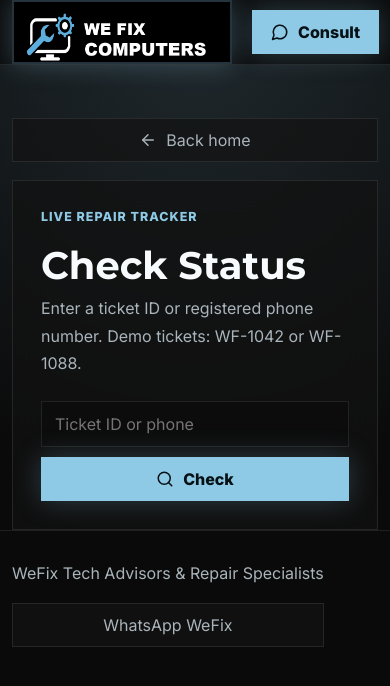
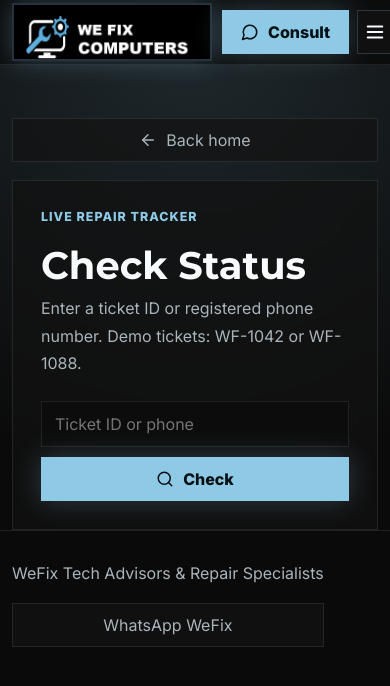
Before and after one commit to Sanjay6113/WEFIX, a Next.js app: page /check-status in a window 390 px wide. Shown: the top 686 px of the page. Built offline with nearby package versions, Linux system fonts and the light colour scheme.

Commit message:
Add mobile navigation menu

```diff
--- a/app/globals.css
+++ b/app/globals.css
@@ -134,6 +134,21 @@ select {
   display: flex;
   align-items: center;
   gap: 10px;
+}
+
+.mobile-menu-toggle {
+  display: none;
+  width: 44px;
+  height: 44px;
+  place-items: center;
+  border: 1px solid var(--line);
+  background: rgba(18, 18, 18, 0.88);
+  color: var(--text);
+  cursor: pointer;
+}
+
+.mobile-menu {
+  display: none;
 }
 
 .button {
@@ -951,6 +966,35 @@ h1 {
     display: none;
   }
 
+  .mobile-menu-toggle {
+    display: grid;
+  }
+
+  .mobile-menu {
+    position: absolute;
+    top: calc(100% + 1px);
+    right: 16px;
+    z-index: 40;
+    display: grid;
+    min-width: 230px;
+    overflow: hidden;
+    border: 1px solid var(--line);
+    background: rgba(10, 10, 10, 0.96);
+    box-shadow: 0 24px 60px rgba(0, 0, 0, 0.55), 0 0 28px rgba(142, 202, 230, 0.12);
+    backdrop-filter: blur(18px);
+  }
+
+  .mobile-menu a {
+    border-bottom: 1px solid var(--line-soft);
+    padding: 16px 18px;
+    color: var(--text);
+    font-weight: 800;
+  }
+
+  .mobile-menu a:last-child {
+    border-bottom: 0;
+  }
+
   .trust-bar,
   .glass-grid,
   .gallery-grid,
@@ -996,10 +1040,25 @@ h1 {
 
   .nav-inner {
     min-height: 64px;
+    gap: 10px;
+  }
+
+  .brand-logo-full {
+    width: 200px;
+    height: 58px;
+  }
+
+  .nav-actions {
+    gap: 8px;
   }
 
   .nav-actions .button-secondary {
     display: none;
+  }
+
+  .nav-actions .button-primary {
+    min-height: 44px;
+    padding: 0 14px;
   }
 
   .hero {
--- a/components/site-nav.tsx
+++ b/components/site-nav.tsx
@@ -1,9 +1,22 @@
+"use client";
+
 import Link from "next/link";
 import Image from "next/image";
-import { CalendarCheck, MessageCircle } from "lucide-react";
+import { CalendarCheck, Menu, MessageCircle, X } from "lucide-react";
+import { useState } from "react";
 import { whatsappLink } from "@/lib/whatsapp";
 
+const navItems = [
+  { href: "/#build", label: "PC Builds" },
+  { href: "/#repair", label: "Repair Hub" },
+  { href: "/gallery", label: "Gallery" },
+  { href: "/check-status", label: "Repair Tracker" },
+  { href: "/#pricing", label: "Pricing" }
+];
+
 export function SiteNav() {
+  const [isMenuOpen, setIsMenuOpen] = useState(false);
+
   return (
     <header className="nav">
       <div className="container nav-inner">
@@ -13,11 +26,11 @@ export function SiteNav() {
           </span>
         </Link>
         <nav className="nav-links" aria-label="Main navigation">
-          <a href="/#build">PC Builds</a>
-          <a href="/#repair">Repair Hub</a>
-          <Link href="/gallery">Gallery</Link>
-          <Link href="/check-status">Repair Tracker</Link>
-          <a href="/#pricing">Pricing</a>
+          {navItems.map((item) => (
+            <Link href={item.href} key={item.label}>
+              {item.label}
+            </Link>
+          ))}
         </nav>
         <div className="nav-actions">
           <Link className="button button-secondary" href="/check-status">
@@ -33,8 +46,26 @@ export function SiteNav() {
             <MessageCircle size={18} />
             Consult
           </a>
+          <button
+            className="mobile-menu-toggle"
+            type="button"
+            aria-label={isMenuOpen ? "Close menu" : "Open menu"}
+            aria-expanded={isMenuOpen}
+            onClick={() => setIsMenuOpen((current) => !current)}
+          >
+            {isMenuOpen ? <X size={22} /> : <Menu size={22} />}
+          </button>
         </div>
       </div>
+      {isMenuOpen ? (
+        <nav className="mobile-menu" aria-label="Mobile navigation">
+          {navItems.map((item) => (
+            <Link href={item.href} key={item.label} onClick={() => setIsMenuOpen(false)}>
+              {item.label}
+            </Link>
+          ))}
+        </nav>
+      ) : null}
     </header>
   );
 }
```
